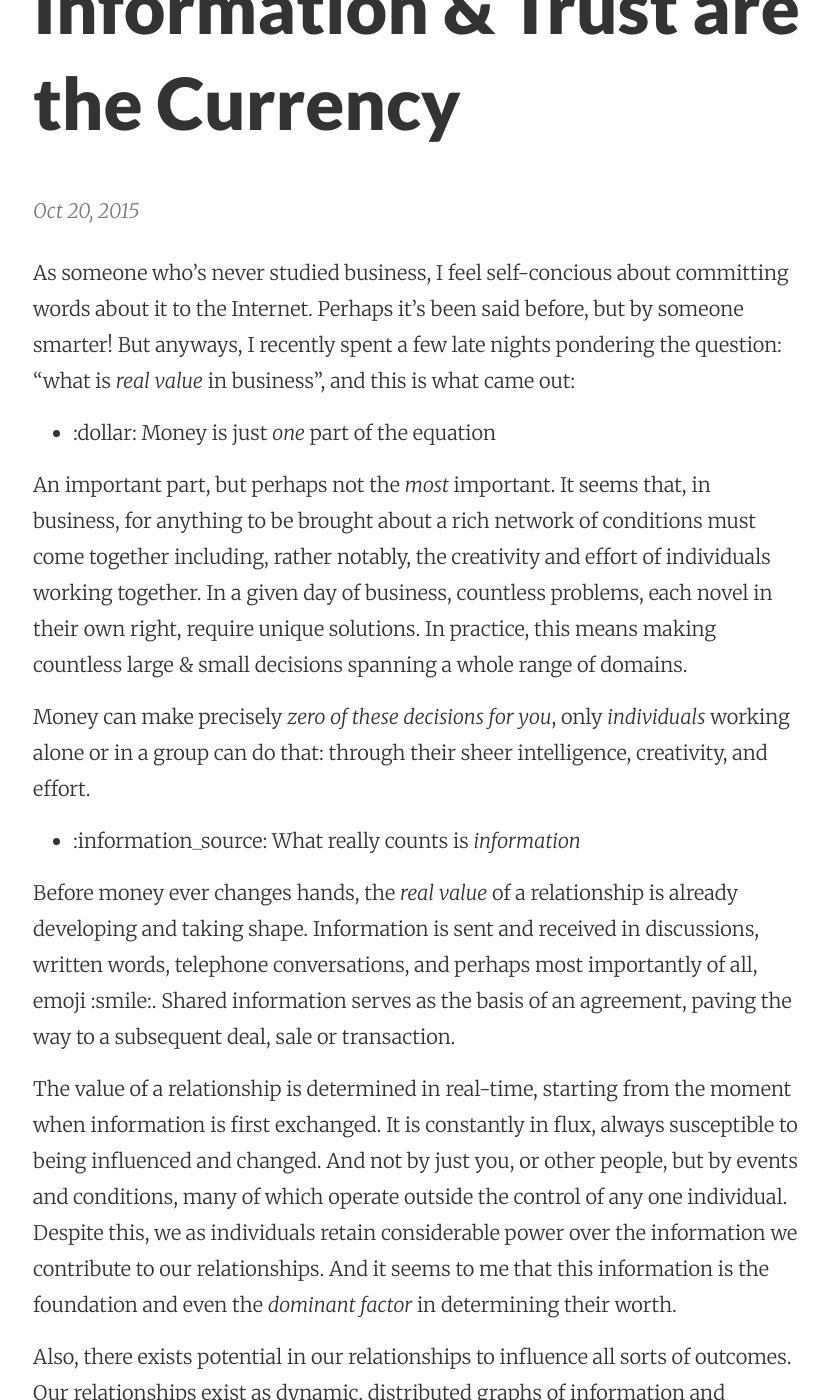
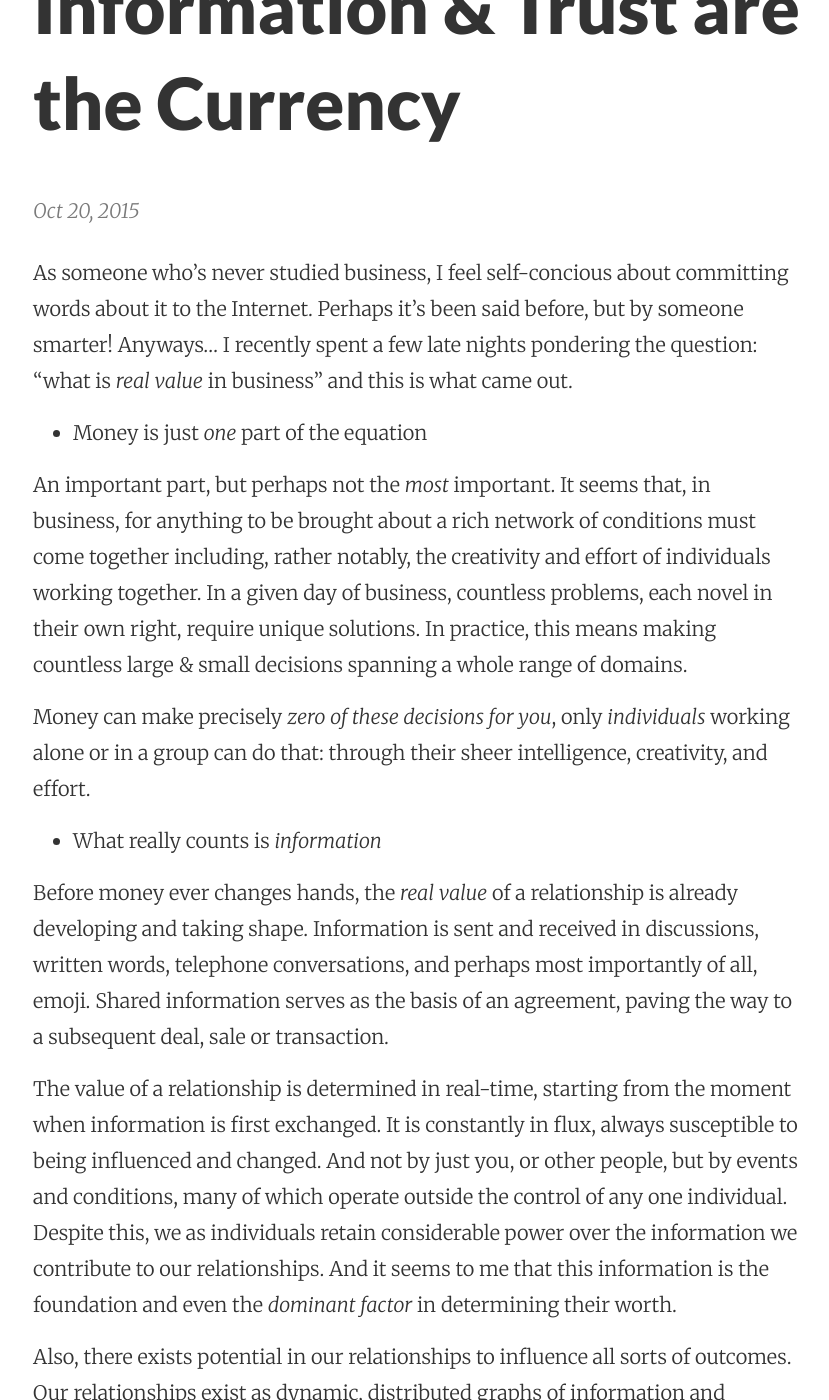
Before and after one commit to rexmortus/rexmortus.github.io, a Jekyll site: the page built from _posts/2015-10-20-information-trust-are-the-currency.markdown, in a window 1280 px wide and 1400 px high, scrolled down 244 px. Shown: the whole window, without its empty margins (223-1052 px from the left). Built offline with Jekyll 4.4.1, drawn with Linux system fonts in a browser that asks for light colours; some of the changed text lies outside the part shown.

Commit message:
Fix some typos, remove shortcodes
I'll have to look into how I can use emoji shortcodez

````diff
--- a/_posts/2015-10-20-information-trust-are-the-currency.markdown
+++ b/_posts/2015-10-20-information-trust-are-the-currency.markdown
@@ -5,23 +5,23 @@ layout: post
 tags: [information, trust, currency, relationships, business]
 categories: [epistles]
 ---
-As someone who's never studied business, I feel self-concious about committing words about it to the Internet. Perhaps it's been said before, but by someone smarter! But anyways, I recently spent a few late nights pondering the question: "what is *real value* in business", and this is what came out:
+As someone who's never studied business, I feel self-concious about committing words about it to the Internet. Perhaps it's been said before, but by someone smarter! Anyways... I recently spent a few late nights pondering the question: "what is *real value* in business" and this is what came out.
 
-- :dollar: Money is just *one* part of the equation
+- Money is just *one* part of the equation
 
 An important part, but perhaps not the *most* important. It seems that, in business, for anything to be brought about a rich network of conditions must come together including, rather notably, the creativity and effort of individuals working together. In a given day of business, countless problems, each novel in their own right, require unique solutions. In practice, this means making countless large & small decisions spanning a whole range of domains.
 
 Money can make precisely *zero of these decisions for you*, only *individuals* working alone or in a group can do that: through their sheer intelligence, creativity, and effort.
 
-- :information_source: What really counts is *information*
+- What really counts is *information*
 
-Before money ever changes hands, the *real value* of a relationship is already developing and taking shape. Information is sent and received in discussions, written words, telephone conversations, and perhaps most importantly of all, emoji :smile:. Shared information serves as the basis of an agreement, paving the way to a subsequent deal, sale or transaction.
+Before money ever changes hands, the *real value* of a relationship is already developing and taking shape. Information is sent and received in discussions, written words, telephone conversations, and perhaps most importantly of all, emoji. Shared information serves as the basis of an agreement, paving the way to a subsequent deal, sale or transaction.
 
 The value of a relationship is determined in real-time, starting from the moment when information is first exchanged. It is constantly in flux, always susceptible to being influenced and changed. And not by just you, or other people, but by events and conditions, many of which operate outside the control of any one individual. Despite this, we as individuals retain considerable power over the information we contribute to our relationships. And it seems to me that this information is the foundation and even the *dominant factor* in determining their worth.
 
 Also, there exists potential in our relationships to influence all sorts of outcomes. Our relationships exist as dynamic, distributed graphs of information and meaning shared between nodes of people. Though we are just an individual with limited powers, we are connected to a cultural and technological force with  a proven history of astonishing ingenuity.
 
-- :speech_balloon: The foundation of information is communication
+- The foundation of information is communication
 
 Information is meaningless in a vacuum. It develops meaning through a simple process. When you *contribute* information, you give it meaning through formulation and transmission, and when you *receive* information, you give it meaning through interpretation and retention. The result can be a faithful copy, or it can be corrupt. It's meaning can be the same as the source, or it can be different. Shared information and meaning is the *fulcrum of a relationship*.
 
@@ -30,9 +30,8 @@ formulation, transmission, interpretation, and retention of information
 ```
 
 Each of these represents a tree of competencies with their own theories to study and methods to practice, each complete with stages of development and accomplishment. Ultimately, these are are what allow us humans to build relationships. And by the way, it's a testament to our unbelievably miraculous biology that all of this is possible in the first place!
-:monkey: :point_right: :earth_africa: :point_right: :family:
 
-- :link: The foundation of communication is trust
+- The foundation of communication is trust
 
 If I had to pick one factor that always makes a difference in relationships, there's a clear winner and that is **trust**. A person is like a box of information. There are certain things you can tell from the outside, but most of the time the valuable information is locked within.
 
````
Also changed, not shown: _posts/2015-10-20-lead-with-a-question.markdown (line endings or trailing spaces), 3 other files.
